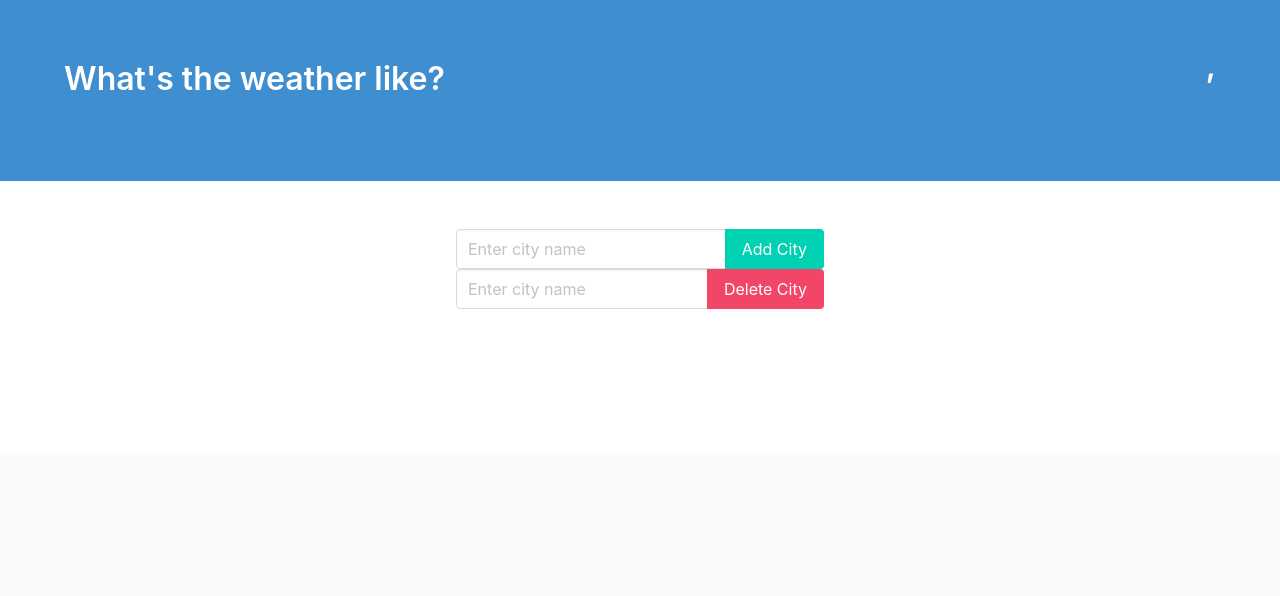
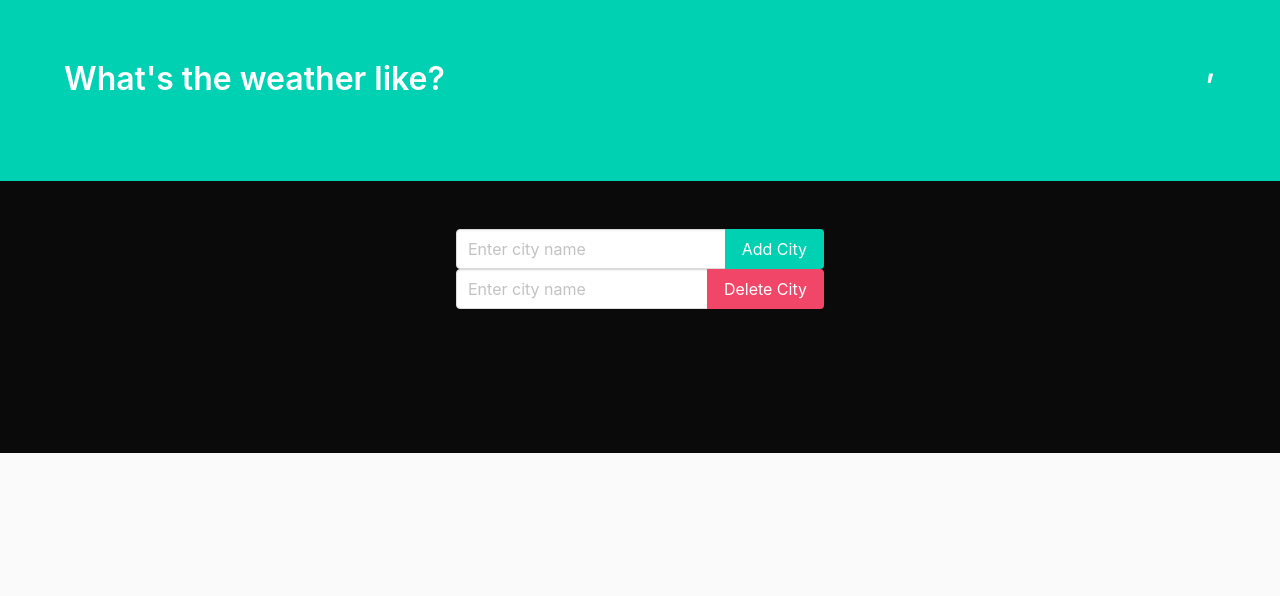
Before and after one commit to Didipaldidi/Weather-App-with-Django-Python, a Django app: template weatherApp/app/weather/templates/weather/index.html in a window 1280 px wide. Shown: the top 596 px of the page. Run offline with Django 4.2, Linux system fonts and the light colour scheme; the template is opened without the code that fills it, so the values that code supplies are empty; some libraries are stand-ins or nearby versions.

Commit message:
edit the color in the html file

```diff
--- a/weatherApp/app/weather/templates/weather/index.html
+++ b/weatherApp/app/weather/templates/weather/index.html
@@ -8,7 +8,7 @@
     <link rel="stylesheet" href="https://cdnjs.cloudflare.com/ajax/libs/bulma/0.6.2/css/bulma.css" />
 </head>
 <body>
-    <section class="hero is-info">
+    <section class="hero is-primary">
         <div class="hero-body">
             <div class="container level">
                 <h1 class="title level-left">
@@ -28,7 +28,7 @@
             </div>
         </div>
     </section>
-    <section class="section">
+    <section class="section has-background-black">
         <div class="container">
             <div class="columns">
                 <div class="column is-offset-4 is-4">
@@ -40,7 +40,7 @@
                                 <input class="input" type="text" name="name" placeholder="Enter city name">
                             </div>
                             <div class="control">
-                                <button class="button is-primary">Add City</button>
+                                <button class="button is-primary is-fullwidth">Add City</button>
                             </div>
                         </div>
                     </form>
@@ -53,7 +53,7 @@
                                 <input class="input" type="text" name="name" placeholder="Enter city name">
                             </div>
                             <div class="control">
-                                <button class="button is-danger">Delete City</button>
+                                <button class="button is-danger is-fullwidth">Delete City</button>
                             </div>
                         </div>
                     </form>
@@ -61,7 +61,7 @@
             </div>
         </div>
     </section>
-    <section class="section">
+    <section class="section has-background-black">
         <div class="container">
             <div class="columns">
                 <div class="column is-offset-4 is-4">
```
